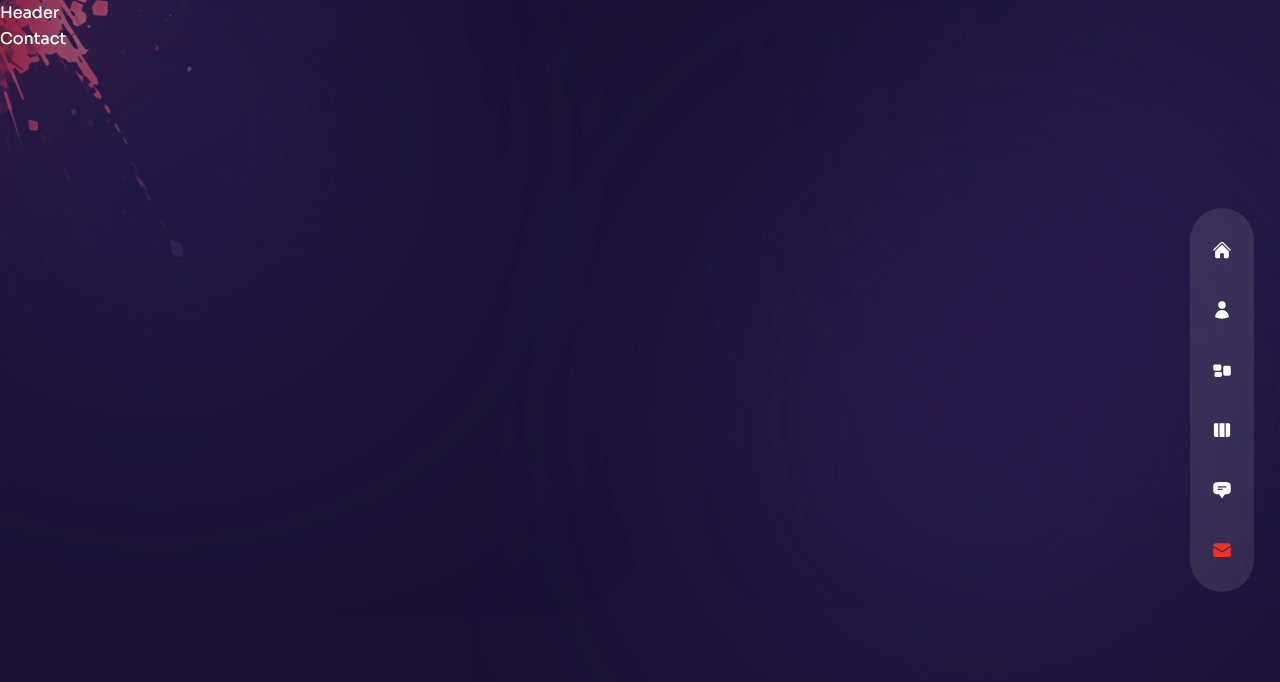
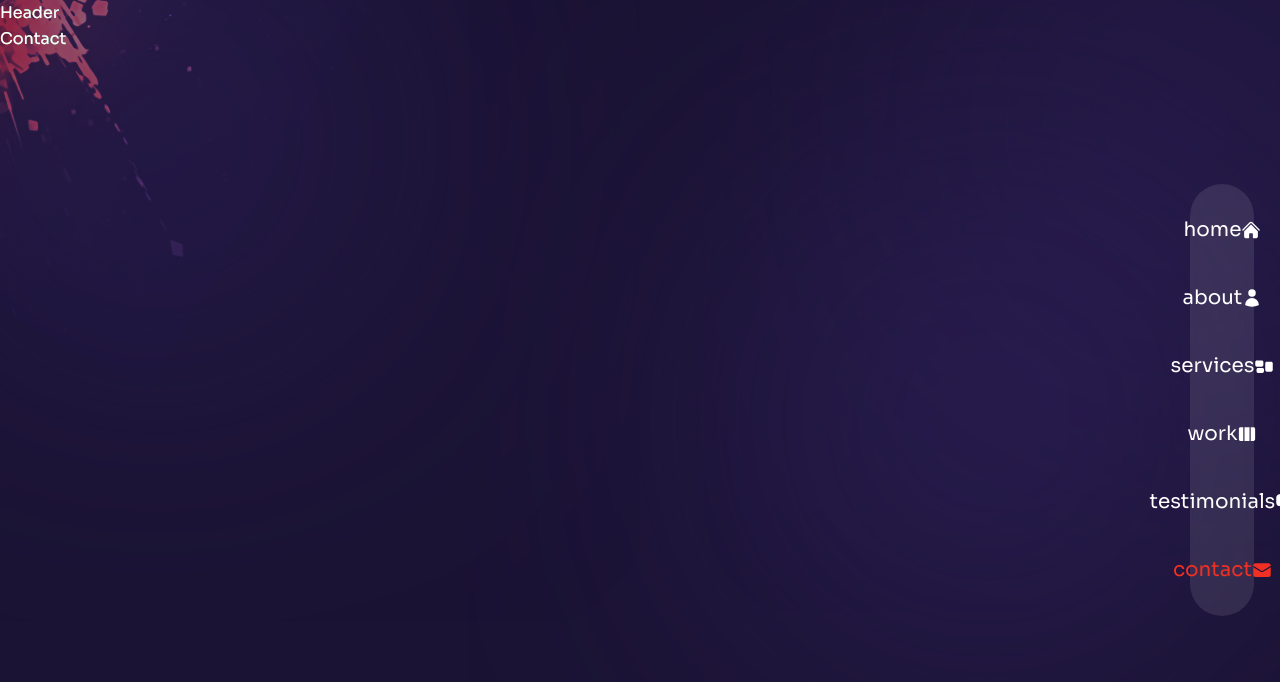
Before and after one commit to erickdc7/react-portfolio-2, a Next.js app: page /contact in a window 1280 px wide. Shown: the top 682 px of the page. Built offline with nearby package versions, Linux system fonts and the light colour scheme.

Commit message:
add link name

```diff
--- a/components/Nav.js
+++ b/components/Nav.js
@@ -48,6 +48,10 @@ const Nav = () => {
                 href={link.path}
                 key={index}
               >
+                {/* Tooltip */}
+                <div>{link.name}</div>
+
+                {/* Icon */}
                 <div>{link.icon}</div>
               </Link>
             )
```
